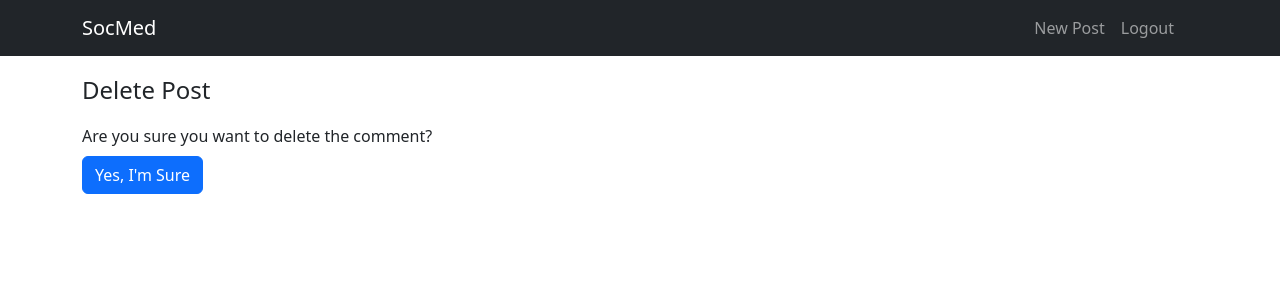
After one commit to pankaj1707k/django-socmedia, a Django app: page /posts/comments/1/delete/ in a window 1280 px wide. The commit adds this page. Shown: the top 300 px of the page. Run offline with Django 4.2, Linux system fonts and the light colour scheme; a user stored in the database is signed in; tables that the repository leaves empty hold one stand-in row (values such as "Sample post"); some libraries are stand-ins or nearby versions.

Commit message:
feat: comment delete

```diff
--- a/posts/urls.py
+++ b/posts/urls.py
@@ -16,4 +16,9 @@ urlpatterns = [
         views.CommentUpdateView.as_view(),
         name="comment-update",
     ),
+    path(
+        "comments/<int:pk>/delete/",
+        views.CommentDeleteView.as_view(),
+        name="comment-delete",
+    ),
 ]
--- a/posts/views.py
+++ b/posts/views.py
@@ -82,3 +82,16 @@ class CommentUpdateView(LoginRequiredMixin, UserPassesTestMixin, generic.UpdateV
     def test_func(self):
         comment = self.get_object()
         return comment.author == self.request.user
+
+
+class CommentDeleteView(LoginRequiredMixin, UserPassesTestMixin, generic.DeleteView):
+    model = Comment
+    template_name = "posts/comment_confirm_delete.html"
+
+    def get_success_url(self) -> str:
+        comment = self.get_object()
+        return f"/posts/{comment.post.id}/"
+
+    def test_func(self):
+        post = self.get_object()
+        return post.author == self.request.user
--- /dev/null
+++ b/templates/posts/comment_confirm_delete.html
@@ -0,0 +1,11 @@
+{% extends "users/base.html" %}
+{% block content %}
+<main class="container">
+    <form method="POST">
+        {% csrf_token %}
+        <legend class="bottom-border my-3">Delete Post</legend>
+        Are you sure you want to delete the comment? <br>
+        <button class="btn btn-primary mt-2" type="submit">Yes, I'm Sure</button>
+    </form>
+</main>
+{% endblock content %}
--- a/templates/posts/post_detail.html
+++ b/templates/posts/post_detail.html
@@ -36,7 +36,7 @@
             </div>
             {% if user == comment.author %}
             <a href="{% url 'comment-update' comment.id %}" class="btn btn-primary">Edit</a>
-            <a href="#" class="btn btn-danger ms-1">Delete</a>
+            <a href="{% url 'comment-delete' comment.id %}" class="btn btn-danger ms-1">Delete</a>
             {% endif %}
         </li>
         {% endfor %}
```
